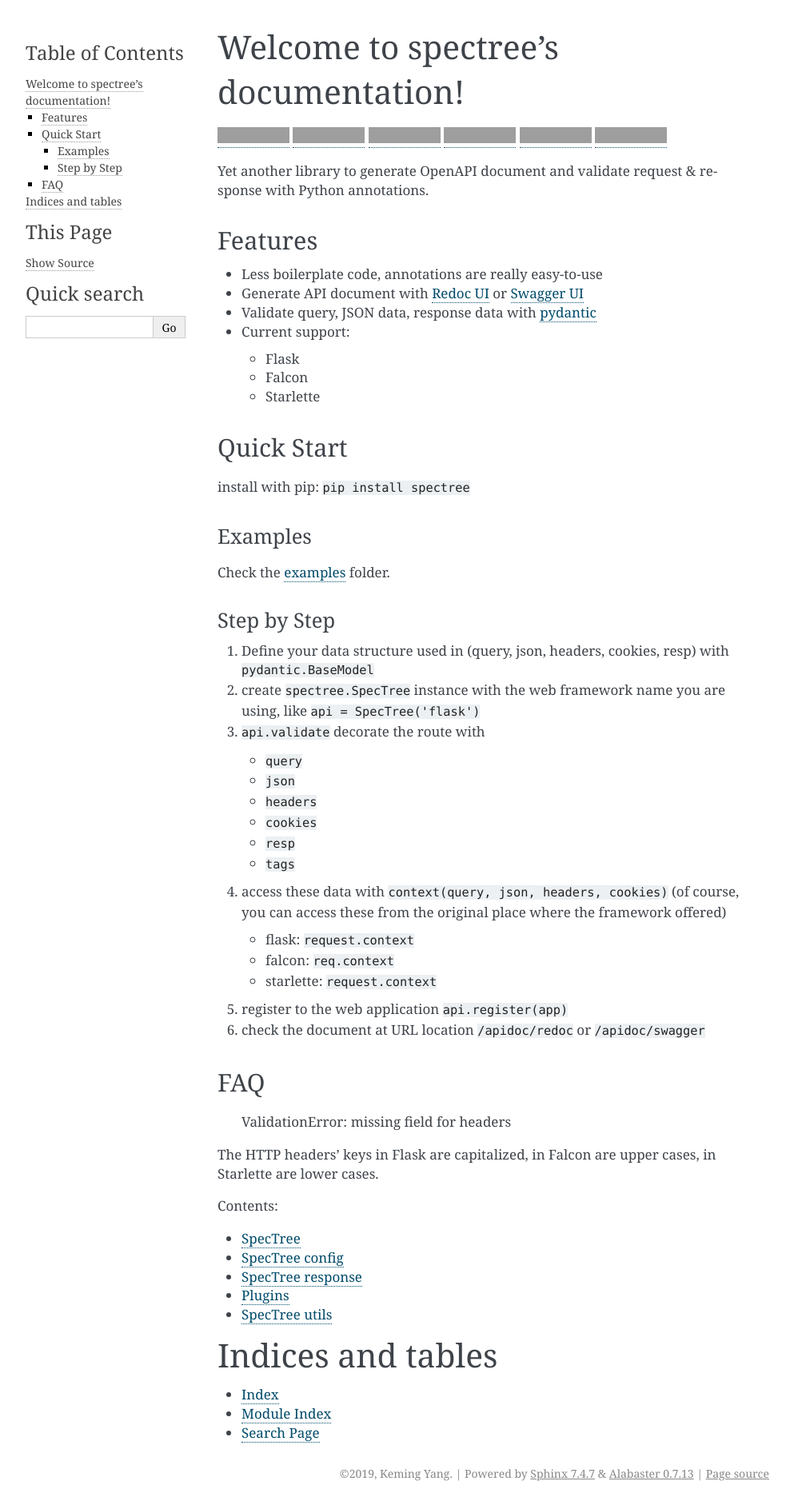
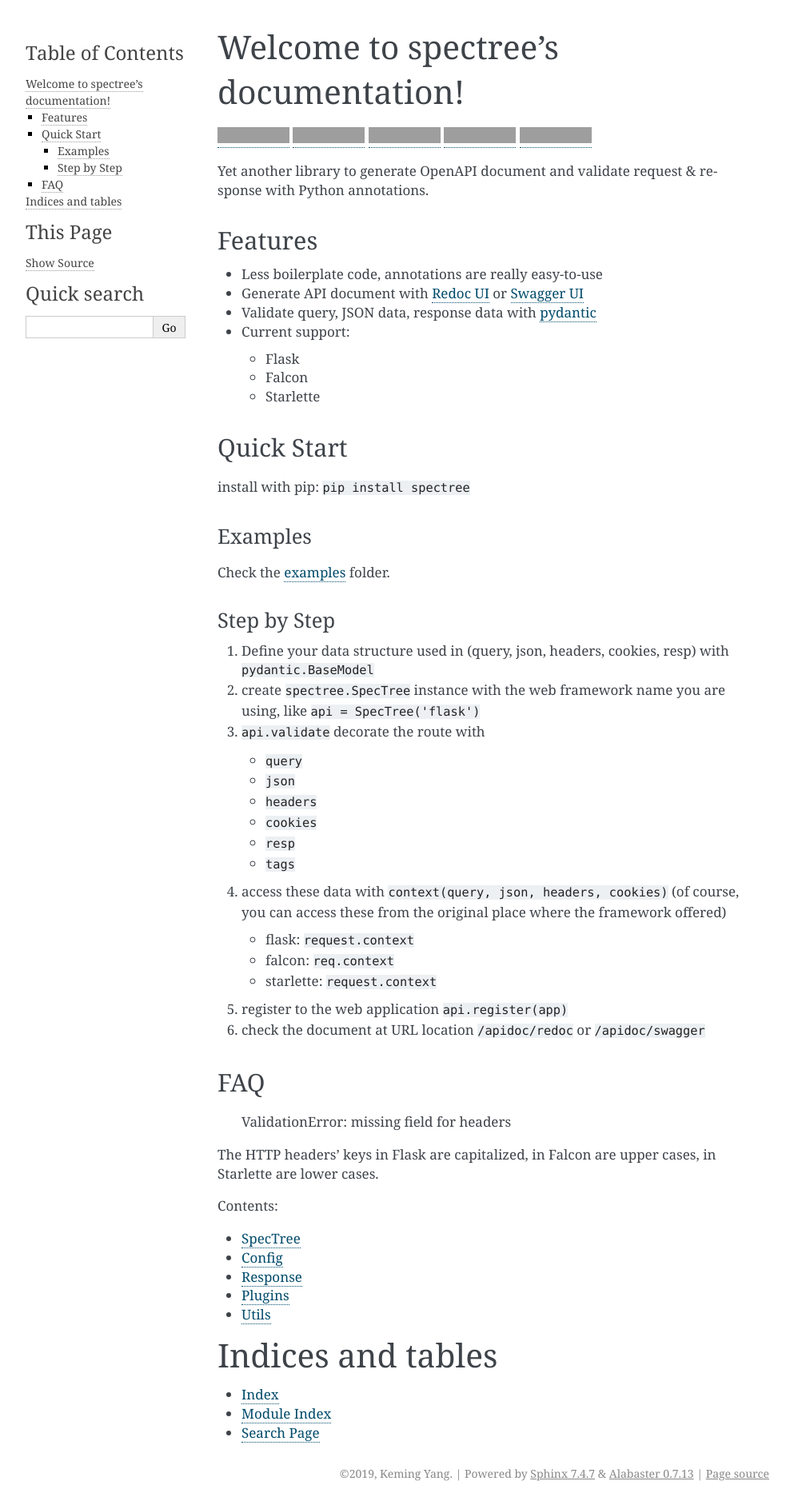
Before and after one commit to Stormer0528/Spectree, a Sphinx documentation site: the page built from docs/source/index.rst, in a window 1280 px wide. Shown: the whole page at 80% size, without its empty margins (148-1141 px from the left). Built offline with Sphinx 7.4.7, drawn with Linux system fonts in a browser that asks for light colours; grey boxes are pictures that could not be loaded.

Commit message:
upgrade to v0.2.1

```diff
--- a/docs/source/config.rst
+++ b/docs/source/config.rst
@@ -1,4 +1,4 @@
-SpecTree config
+Config
 ====================
 
 .. automodule:: spectree.config
--- a/docs/source/index.rst
+++ b/docs/source/index.rst
@@ -6,7 +6,7 @@
 Welcome to spectree's documentation!
 ====================================
 
-|GitHub Actions| |pypi| |downloads| |versions| |Language grade: Python|
+|GitHub Actions| |pypi| |versions| |Language grade: Python|
 |Documentation Status|
 
 Yet another library to generate OpenAPI document and validate request &
@@ -79,8 +79,6 @@ cases, in Starlette are lower cases.
    :target: https://github.com/0b01001001/spectree/actions
 .. |pypi| image:: https://img.shields.io/pypi/v/spectree.svg
    :target: https://pypi.python.org/pypi/spectree
-.. |downloads| image:: https://img.shields.io/pypi/dm/spectree.svg
-   :target: https://pypistats.org/packages/spectree
 .. |versions| image:: https://img.shields.io/pypi/pyversions/spectree.svg
    :target: https://github.com/0b01001001/spectree
 .. |Language grade: Python| image:: https://img.shields.io/lgtm/grade/python/g/0b01001001/spectree.svg?logo=lgtm&logoWidth=18
--- a/docs/source/response.rst
+++ b/docs/source/response.rst
@@ -1,4 +1,4 @@
-SpecTree response
+Response
 ====================
 
 .. automodule:: spectree.response
--- a/docs/source/utils.rst
+++ b/docs/source/utils.rst
@@ -1,4 +1,4 @@
-SpecTree utils
+Utils
 ====================
 
 .. automodule:: spectree.utils
--- a/setup.py
+++ b/setup.py
@@ -14,7 +14,7 @@ with open(path.join(here, 'requirements.txt'), encoding='utf-8') as f:
 
 setup(
     name='spectree',
-    version='0.2.0',
+    version='0.2.1',
     author='Keming Yang',
     author_email='kemingy94@gmail.com',
     description=('generate OpenAPI document and validate request&response '
```
Also changed, not shown: README.md (+1 -2 lines).
